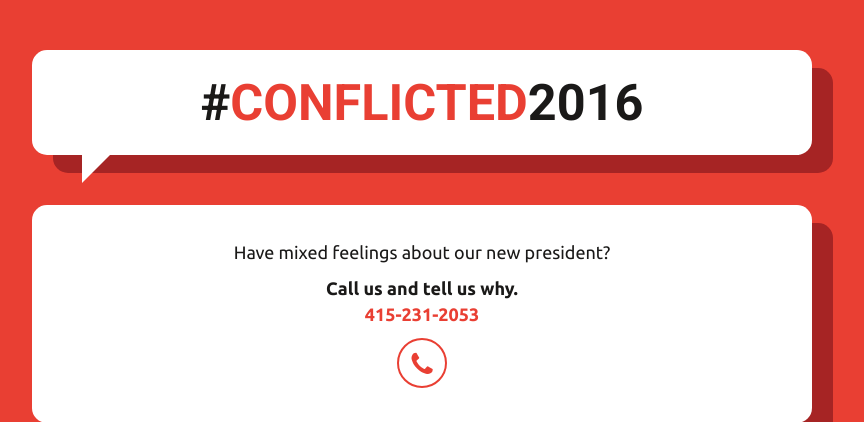
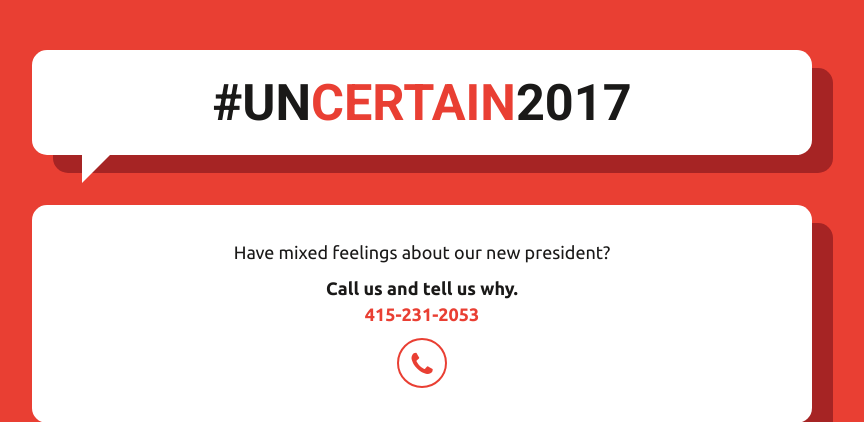
Before and after one commit to buzzfeed-openlab/speakeasy, a Flask app: page / in a window 1280 px wide. Shown: the top 422 px of the page, without its empty margins (218-1082 px from the left). Run offline with Flask 2, Linux system fonts and the light colour scheme; some libraries are stand-ins or nearby versions.

Commit message:
added some style styles

```diff
--- a/story_collector/templates/base.html
+++ b/story_collector/templates/base.html
@@ -13,7 +13,7 @@
 
     <!-- Bootstrap core CSS -->
     <link href="{{ url_for('static', filename='bootstrap.min.css') }}" rel="stylesheet">
-    <link href="//maxcdn.bootstrapcdn.com/font-awesome/4.2.0/css/font-awesome.min.css" rel="stylesheet">
+    <link href="http://maxcdn.bootstrapcdn.com/font-awesome/4.2.0/css/font-awesome.min.css" rel="stylesheet">
 
     <!-- google fonts -->
     <link href="https://fonts.googleapis.com/css?family=Roboto:700" rel="stylesheet">
@@ -68,7 +68,7 @@
           </div>
           <div class="col-sm-8 col-sm-offset-2 rounded-box">
               <audio controls>
-                  <source src="https://p.scdn.co/mp3-preview/672bf160fb8634e54660d362ca3a3111b041307f" type="audio/wav">
+                  <source src="https://p.scdn.co/mp3-preview/672bf160fb8634e54660d362ca3a3111b041307f" type="audio/mp3">
                   Your browser does not support the audio element.
               </audio>
             <!-- {% for story in approved %}  <audio controls>
--- a/story_collector/templates/index.html
+++ b/story_collector/templates/index.html
@@ -4,7 +4,7 @@
 <div class="container">
   <div class="row" id="intro">
     <div class="col-sm-8 col-sm-offset-2 rounded-box speechbubble">
-      <h1>#<span class="buzzfeed-red">conflicted</span>2016</h1>
+      <h1>#un<span class="buzzfeed-red">certain</span>2017</h1>
     </div>
 
     <div class="col-sm-8 col-sm-offset-2 rounded-box" id="introtext">
```
Also changed, not shown: 3 other files.
